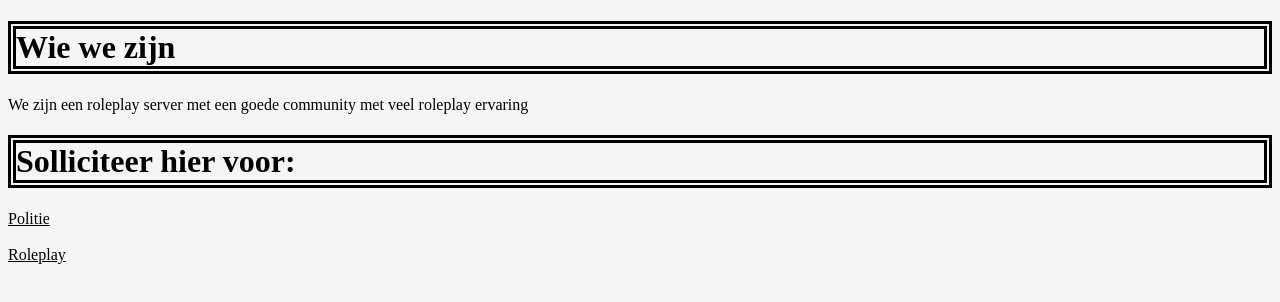
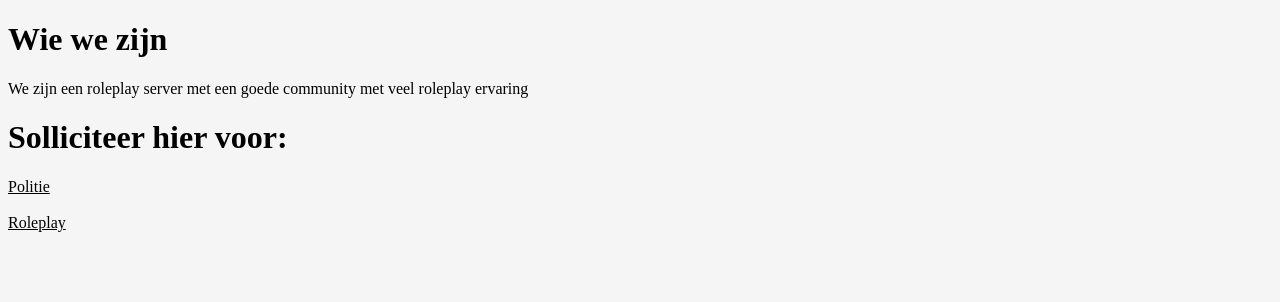
Before and after one commit to thibovg1/testweb1, a plain HTML site: page index.html in a window 1280 px wide. Drawn offline with Linux system fonts and the light colour scheme.

Commit message:
Border update

```diff
--- a/index.html
+++ b/index.html
@@ -20,12 +20,12 @@
 		  h1 {
               border-color:  black;
               border-width: .25em;
-              border-style: double;
+              border-style: ;
              }
 		</style>
 		<script>
 		</script>
-		<title>borderProps.html</title>
+		<title></title>
 		<title>
 		Gent Roleplay
 		</title>
```
